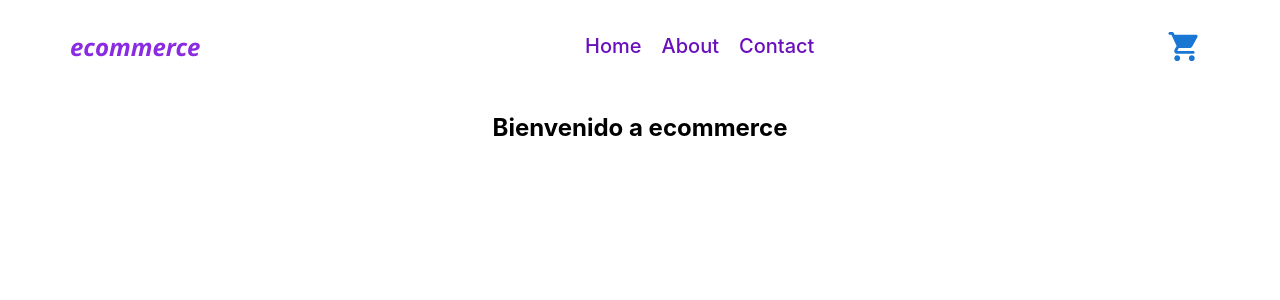
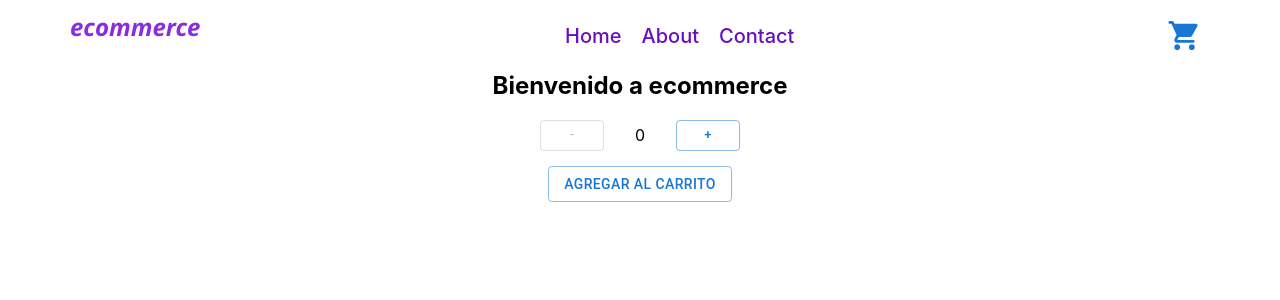
Before and after one commit to EliRozado/ecommerce-Rozado, a React (Create React App) app: page / in a window 1280 px wide. Shown: the top 300 px of the page. Built offline with nearby package versions, Linux system fonts and the light colour scheme.

Commit message:
Desafio 4. Contador con botón

```diff
--- a/src/App.css
+++ b/src/App.css
@@ -1,3 +1,8 @@
+*{
+  padding: 0px;
+  margin: 0px;
+}
+
 .App {
   text-align: center;
 }
--- a/src/App.js
+++ b/src/App.js
@@ -8,7 +8,7 @@ function App() {
       <header className="header">
         <NavBar/>
       </header>
-      <ItemListContainer/>
+      <ItemListContainer greeting="Bienvenido a ecommerce"/>
     </>
   );
 }
--- /dev/null
+++ b/src/components/ItemCount/ItemCount.css
@@ -0,0 +1,23 @@
+.ItemCount-Container{
+    display: flex;
+    flex-flow: column nowrap;
+    justify-content: center;
+    align-items: center;
+    gap: 15px;
+}
+
+.ItemCount{
+    display: flex;
+    flex-direction: row;
+    justify-content: space-between;
+    align-items: center;
+    width: 200px;
+}
+
+.Number{
+    padding: 5px;
+}
+
+.addToCart{
+    align-self: center;
+}
--- /dev/null
+++ b/src/components/ItemCount/ItemCount.js
@@ -0,0 +1,28 @@
+import {useState} from 'react';
+import Button from "@mui/material/Button";
+import './ItemCount.css'
+
+const ItemCount = (props) => {
+    const [count, setCount] = useState(0);
+
+    const addProduct = () => {
+        setCount(count + 1)
+    }
+
+    const subtProduct = () => {
+        setCount(count - 1)
+    }
+
+    return (
+        <div className="ItemCount-Container">
+            <div className="ItemCount">
+                <Button variant="outlined" size="small" onClick={subtProduct} disabled={count < 1}>-</Button>
+                    <p className="Number">{count}</p>
+                <Button variant="outlined" size="small" onClick={addProduct} disabled={count == props.stock}>+</Button>
+            </div>
+            <Button className="addToCart" variant="outlined">Agregar al Carrito</Button>
+        </div>
+    )
+}
+
+export default ItemCount;
--- a/src/components/ItemListContainer/ItemListContainer.css
+++ b/src/components/ItemListContainer/ItemListContainer.css
@@ -1,3 +1,6 @@
 .ItemListContainer{
     text-align: center;
+    display: flex;
+    flex-flow: column nowrap;
+    gap: 20px;
 }
--- a/src/components/ItemListContainer/ItemListContainer.js
+++ b/src/components/ItemListContainer/ItemListContainer.js
@@ -1,9 +1,11 @@
 import './ItemListContainer.css'
+import ItemCount from '../ItemCount/ItemCount';
 
-function ItemListContainer() {
+function ItemListContainer(props) {
     return (
         <div className="ItemListContainer">
-            <h2>Bienvenido a ecommerce</h2>
+            <h2>{props.greeting}</h2>
+            <ItemCount stock="15"/>
         </div>
     );
 }
```
